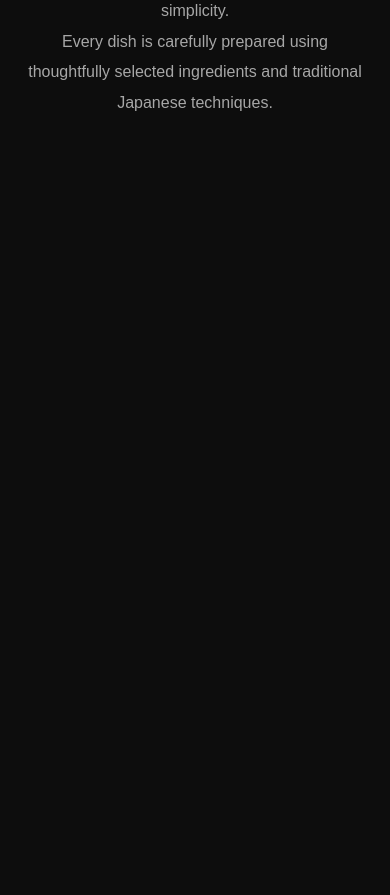
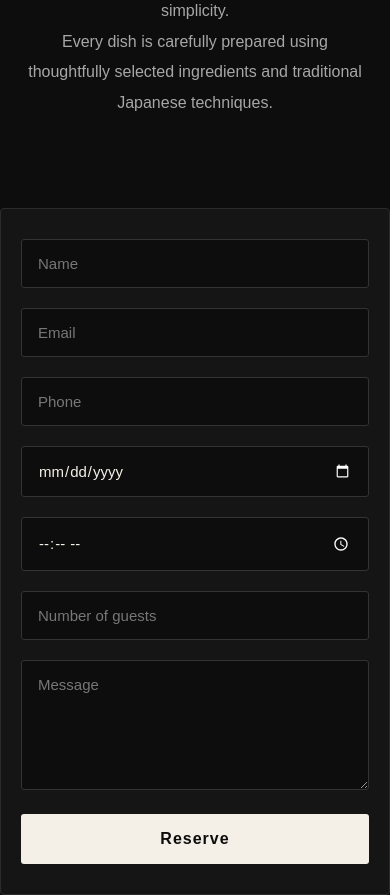
Before and after one commit to Marlise098/Restaurant-website, a PHP site: page /Pages/index.php in a window 390 px wide. Shown: the part 1910-2805 px from the top of the page. Before the commit the page ends 2021 px from the top, so only its background shows below. Run offline with PHP 8.4, Linux system fonts and the light colour scheme; data that the repository does not hold is empty.

Commit message:
Fixed bibs and bobs

```diff
--- a/Pages/index.php
+++ b/Pages/index.php
@@ -31,6 +31,11 @@
     <?php
       include 'about.php';
     ?>
+
+    <!-- Include the reservation.php file -->
+    <?php
+      include 'reservation.php';
+    ?>
 </body>
 
  <script src="../js/script.js"></script>
--- a/Pages/reservation.php
+++ b/Pages/reservation.php
@@ -0,0 +1,78 @@
+<div class="reservation-form"><form method="POST">
+
+    <div class="form-group">
+        <input type="text" name="name" placeholder="Name" required>
+    </div>
+
+    <div class="form-group">
+        <input type="email" name="email" placeholder="Email" required>
+    </div>
+
+    <div class="form-group">
+        <input type="tel" name="phone" placeholder="Phone" required>
+    </div>
+
+    <div class="form-group">
+        <input type="date" name="reservation_date" required>
+    </div>
+
+    <div class="form-group">
+        <input type="time" name="reservation_time" required>
+    </div>
+
+    <div class="form-group">
+        <input type="number" name="guests" min="1" max="20"
+               placeholder="Number of guests" required>
+    </div>
+
+    <div class="form-group">
+        <textarea name="message" placeholder="Message"></textarea>
+    </div>
+
+   <div class="submit-btn"> <button type="submit">Reserve</button>
+
+</form>
+</div>
+
+<?php
+
+require_once "includes/dbh.inc.php";
+$message = "";
+
+if ($_SERVER["REQUEST_METHOD"] === "POST") {
+
+    $name = $_POST["name"];
+    $email = $_POST["email"];
+    $phone = $_POST["phone"];
+    $reservation_date = $_POST["reservation_date"];
+    $reservation_time = $_POST["reservation_time"];
+    $guests = $_POST["guests"];
+    $message = $_POST["message"];
+
+    $sql = "INSERT INTO reservations
+            (name, email, phone, reservation_date, reservation_time, guests, message)
+            VALUES
+            (:name, :email, :phone, :reservation_date, :reservation_time, :guests, :message)";
+
+    $stmt = $pdo->prepare($sql);
+
+    $stmt->execute([
+        ":name" => $name,
+        ":email" => $email,
+        ":phone" => $phone,
+        ":reservation_date" => $reservation_date,
+        ":reservation_time" => $reservation_time,
+        ":guests" => $guests,
+        ":message" => $message
+    ]);
+
+    $message = "Reservation successfully created!";
+
+}
+?>
+
+<?php if ($message): ?>
+    <p class="reservation-success">
+        <?php echo $message; ?>
+    </p>
+<?php endif; ?>
--- a/css/style.css
+++ b/css/style.css
@@ -2,6 +2,10 @@
     box-sizing: border-box;
     margin: 0;
     padding: 0;
+}
+
+html {
+    scroll-behavior: smooth;
 }
 
 body {
@@ -26,7 +30,6 @@ body {
     }
 }
 
-/* NAVBAR */
 .Header-content {
     position: fixed;
     top: 0;
@@ -65,7 +68,6 @@ body {
     text-decoration: underline;
 }
 
-/* NAVIGATION */
 .Header-nav {
     display: flex;
     flex-direction: row;
@@ -236,7 +238,6 @@ body {
 }
 
 
-/* IMAGE */
 
 .Sushi-about {
     width: 45%;
@@ -251,7 +252,6 @@ body {
 }
 
 
-/* TEXT */
 
 .about-content {
     max-width: 500px;
@@ -277,8 +277,143 @@ body {
     line-height: 1.9;
 }
 
+.reservation-form {
+    width: 100%;
+    max-width: 700px;
+    margin: 0 auto;
+    padding: 45px;
+    background-color: #151515;
+    border: 1px solid #2c2c2c;
+    border-radius: 4px;
+    box-sizing: border-box;
+}
 
-/* MOBILE */
+
+.reservation-form form {
+    display: grid;
+    grid-template-columns: 1fr 1fr;
+    gap: 20px;
+}
+
+.form-group {
+    width: 100%;
+}
+
+
+.form-group input,
+.form-group textarea {
+    width: 100%;
+    padding: 15px 16px;
+    box-sizing: border-box;
+
+    background-color: #0D0D0D;
+    color: #F4F0E8;
+
+    border: 1px solid #333;
+    border-radius: 3px;
+
+    font-family: Arial, sans-serif;
+    font-size: 15px;
+
+    outline: none;
+    transition: 0.3s ease;
+}
+
+
+
+.form-group input::placeholder,
+.form-group textarea::placeholder {
+    color: #777;
+}
+
+
+.form-group input:focus,
+.form-group textarea:focus {
+    border-color: #F4F0E8;
+    background-color: #111;
+}
+
+
+.form-group input[type="date"],
+.form-group input[type="time"] {
+    color-scheme: dark;
+}
+
+
+
+.form-group input[type="number"] {
+    appearance: textfield;
+}
+
+
+.form-group textarea {
+    min-height: 130px;
+    resize: vertical;
+}
+
+.form-group:nth-child(7) {
+    grid-column: 1 / -1;
+}
+
+
+.submit-btn {
+    grid-column: 1 / -1;
+}
+
+.submit-btn button {
+    width: 100%;
+    padding: 16px;
+
+    background-color: #F4F0E8;
+    color: #0D0D0D;
+
+    border: none;
+    border-radius: 3px;
+
+    font-size: 16px;
+    font-weight: bold;
+    letter-spacing: 1px;
+
+    cursor: pointer;
+    transition: 0.3s ease;
+}
+
+.submit-btn button:hover {
+    background-color: #d8d2c5;
+    transform: translateY(-2px);
+}
+
+.reservation-success {
+    margin-top: 25px;
+    padding: 15px;
+    text-align: center;
+
+    color: #F4F0E8;
+    background-color: #1b1b1b;
+    border: 1px solid #F4F0E8;
+    border-radius: 3px;
+
+    font-size: 15px;
+}
+
+
+@media (max-width: 700px) {
+
+    .reservation-form {
+        padding: 30px 20px;
+    }
+
+    .reservation-form form {
+        grid-template-columns: 1fr;
+    }
+
+    .form-group:nth-child(7),
+    .submit-btn {
+        grid-column: 1;
+    }
+}
+
+
 
 @media (max-width: 800px) {
 
```
